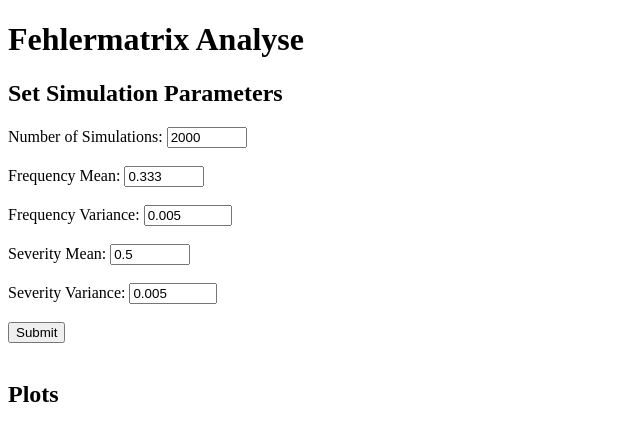
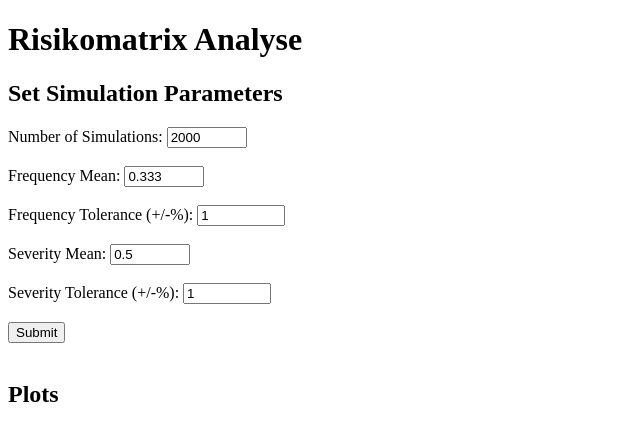
Before and after one commit to nilsgnh/Projektseminar-Risikomatrix, a Flask app: page / in a window 1280 px wide. Shown: the top 441 px of the page, without its empty margins (0-640 px from the left). Run offline with Flask 3, Linux system fonts and the light colour scheme.

Commit message:
Tolerance in Prozent anstatt Varianz-Parameter

```diff
--- a/Flask-Grundgerüst/main.py
+++ b/Flask-Grundgerüst/main.py
@@ -1,6 +1,6 @@
 # main.py
 from flask import Blueprint, render_template, request, jsonify, session, redirect, url_for
-from model import simulate_risk_matrix, plot_priority_distribution, heatmap_svg, scatter_svg
+from model import simulate_risk_matrix, plot_priority_distribution, heatmap_svg, scatter_svg, conv_perc_std, conv_perc_var
 
 
 main_bp = Blueprint('main', __name__)
@@ -14,9 +14,12 @@ def set_parameters():
     if request.method == 'POST':
         n_simulations = int(request.form['n_simulations'])
         frequency_mean = float(request.form['frequency_mean'])
-        frequency_var = float(request.form['frequency_var'])
+        frequency_perc = float(request.form['frequency_perc'])
         severity_mean = float(request.form['severity_mean'])
-        severity_var = float(request.form['severity_var'])
+        severity_perc = float(request.form['severity_perc'])
+
+    frequency_var = conv_perc_var(95,frequency_perc)# evt. variables Konfidenzintervall eingebbar machen
+    severity_var = conv_perc_var(95,severity_perc)
 
     data = simulate_risk_matrix(n_simulations, frequency_mean, frequency_var, severity_mean, severity_var)
 
--- a/Flask-Grundgerüst/templates/index.html
+++ b/Flask-Grundgerüst/templates/index.html
@@ -8,7 +8,7 @@
 <body>
 
     <header>
-        <h1>Fehlermatrix Analyse</h1>
+        <h1>Risikomatrix Analyse</h1>
     </header>
 
     <h2>Set Simulation Parameters</h2>
@@ -19,14 +19,14 @@
         <label for="frequency_mean">Frequency Mean:</label>
         <input type="number" id="frequency_mean" name="frequency_mean" step="0.001" value="0.333" min="0" max="1"><br><br>
 
-        <label for="frequency_var">Frequency Variance:</label>
-        <input type="number" id="frequency_var" name="frequency_var" step="0.0001" value="0.005" min="0" max="1"><br><br>
+        <label for="frequency_perc">Frequency Tolerance (+/-%):</label>
+        <input type="number" id="frequency_perc" name="frequency_perc" step="0.05" value="1" min="0" max="100"><br><br>
 
         <label for="severity_mean">Severity Mean:</label>
         <input type="number" id="severity_mean" name="severity_mean" step="0.001" value="0.5" min="0" max="1"><br><br>
 
-        <label for="severity_var">Severity Variance:</label>
-        <input type="number" id="severity_var" name="severity_var" step="0.0001" value="0.005" min="0" max="1"><br><br>
+        <label for="severity_perc">Severity Tolerance (+/-%):</label>
+        <input type="number" id="severity_perc" name="severity_perc" step="0.05" value="1" min="0" max="100"><br><br>
 
         <input type="submit" value="Submit">
     </form>
```
Also changed, not shown: Flask-Grundgerüst/model.py (+18 -0 lines), 1 other file.
